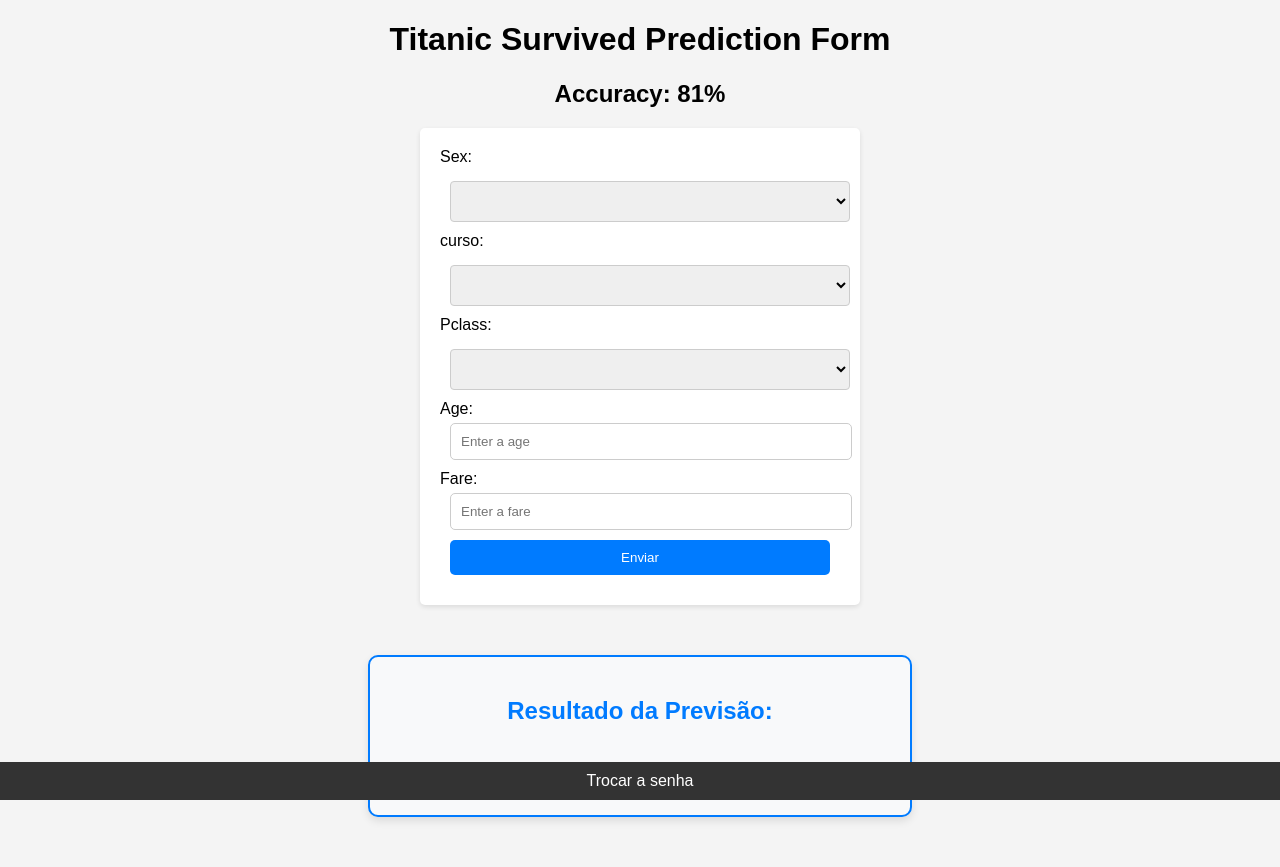
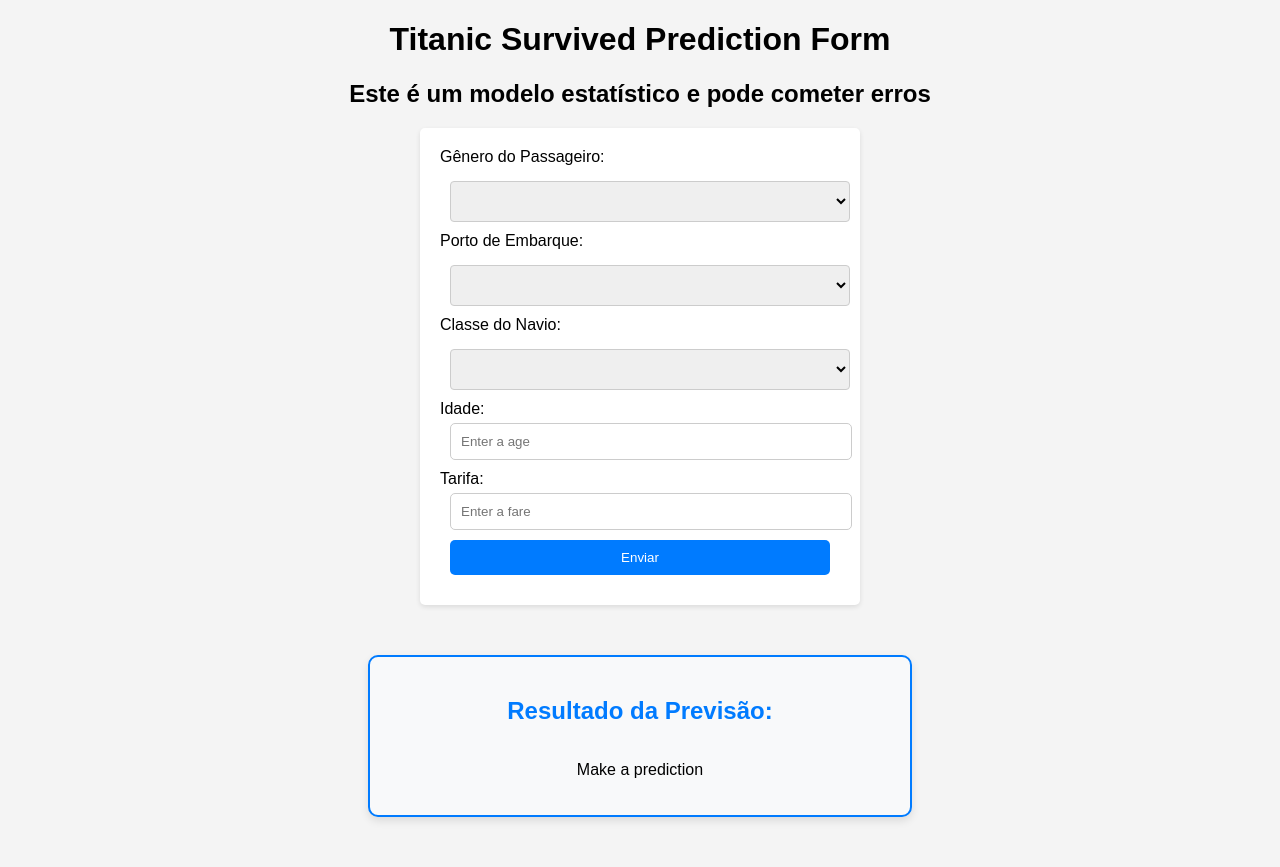
Before and after one commit to henriquecefet/TitanicSurvivePrediction, a Flask app: page / in a window 1280 px wide. Run offline with Flask 3, Linux system fonts and the light colour scheme.

Commit message:
Add files via upload

```diff
--- a/static/js/script.js
+++ b/static/js/script.js
@@ -27,10 +27,10 @@
                 console.log(data);
                 if (data.prediction === 1) {
                     console.log("Probably Survived");
-                    this.prediction = `<p style="color: green;">Probably Survived</p>`;
+                    this.prediction = `<p style="color: green;">Provavelmente sobreviveu</p>`;
                 } else if (data.prediction === 0) {
                     console.log("Unfortunally, probably died");
-                    this.prediction = `<p style="color: red;">Unfortunally, probably died</p>`;
+                    this.prediction = `<p style="color: red;">Inferlizmente, provavelmente faleceu</p>`;
                 } else {
                     this.prediction = `<p>Unexpected response from server</p>`;
                     console.log("Unexpected response from server");
--- a/templates/generalmodel.html
+++ b/templates/generalmodel.html
@@ -11,16 +11,16 @@
 <body>
     <div id="app">
         <h1>Titanic Survived Prediction Form</h1>
-        <h2>Accuracy: 81%</h2>
+        <h2>Este é um modelo estatístico e pode cometer erros</h2>
 
         <form @submit.prevent="submitForm">
-            <label for="Sex">Sex:</label>
+            <label for="Sex">Gênero do Passageiro:</label>
             <select id="Sex" required v-model="formData.Sex">
                 <option value="male">male</option>
                 <option value="female">female</option>
             </select>
 
-            <label for="Embarked">curso:</label>
+            <label for="Embarked">Porto de Embarque:</label>
             <select id="Embarked" required v-model="formData.Embarked">
                 <option value="C">Cherbourg</option>
                 <option value="Q">Queenstown</option>
@@ -28,7 +28,7 @@
             </select>
 
 
-            <label for="Pclass">Pclass:</label>
+            <label for="Pclass">Classe do Navio:</label>
             <select id="Pclass" required v-model="formData.Pclass">
                 <option value=1>1</option>
                 <option value=2>2</option>
@@ -38,10 +38,10 @@
 
 
 
-            <label for="Age">Age:</label>
+            <label for="Age">Idade:</label>
             <input type="text" id="Age"  @input="replaceComma('Age')" placeholder="Enter a age"   required v-model="formData.Age">
 
-            <label for="Fare">Fare:</label>
+            <label for="Fare">Tarifa:</label>
             <input type="text" id="Fare"  @input="replaceComma('Fare')" placeholder="Enter a fare"   required v-model="formData.Fare">
 
             <button type="submit">Enviar</button>
@@ -51,10 +51,6 @@
             <div v-html="prediction"></div>
         </div>
     </div>
-    <footer id="footer">
-        {{ email }}
-        <a href="/trocarsenha">Trocar a senha</a>
-    </footer>
     <script type="text/javascript" src="{{ url_for('static', filename='js/script.js') }}"></script>
 </body>
 </html>
```
